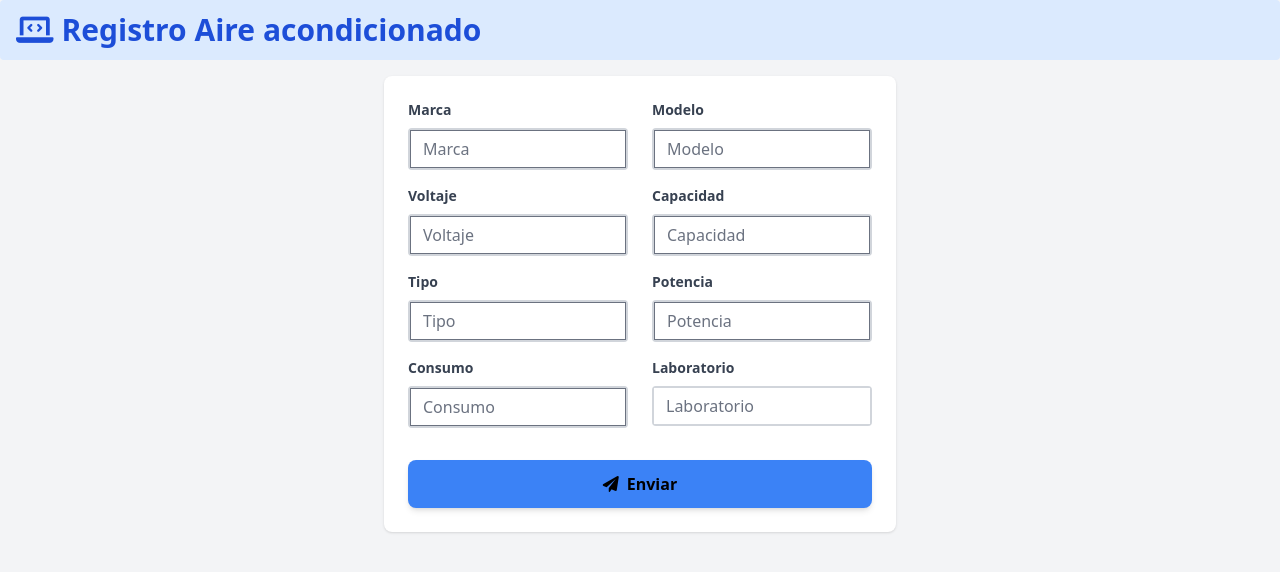
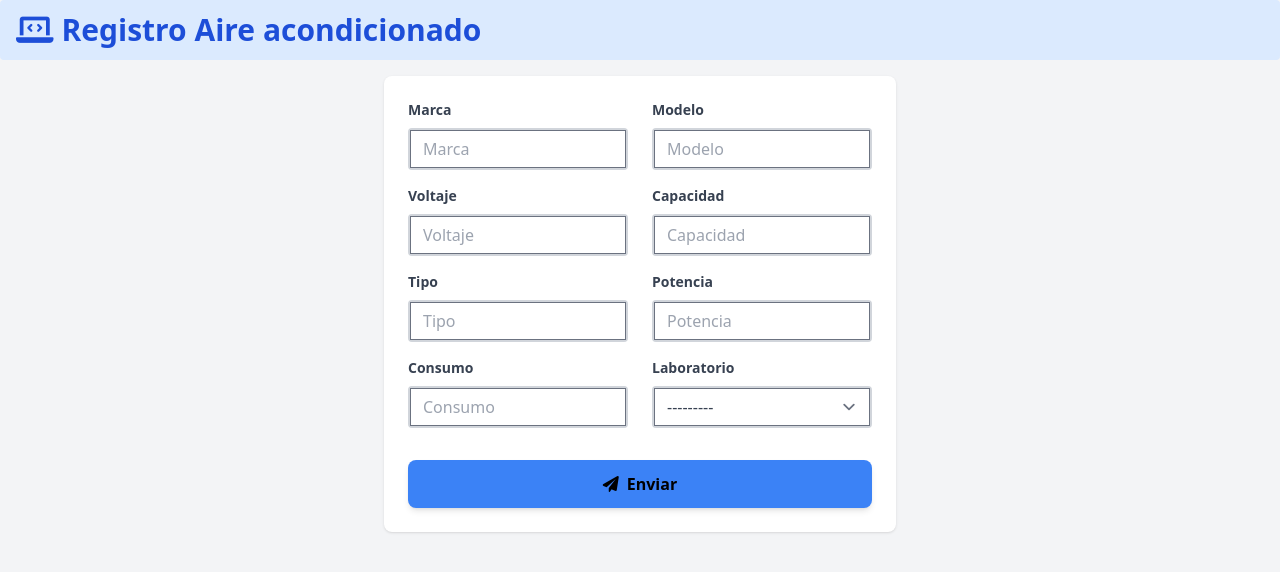
Before and after one commit to criticalRobin/App_Web_Control_Inventario_FISEI, a Django app: page /main/air/create/ in a window 1280 px wide. Shown: the top 572 px of the page. Run offline with Django 4.2, Linux system fonts and the light colour scheme; tables that the repository leaves empty hold one stand-in row (values such as "Sample post"); style sheets or scripts are compiled from the project's sources; some libraries are stand-ins or nearby versions.

Commit message:
Actualizado los estilos del template create.html

```diff
--- a/templates/create.html
+++ b/templates/create.html
@@ -5,36 +5,62 @@
     <meta charset="UTF-8" />
     <meta name="viewport" content="width=device-width, initial-scale=1.0" />
     <title>FISEI</title>
-    <link href="https://cdn.jsdelivr.net/npm/tailwindcss@2.2.19/dist/tailwind.min.css" rel="stylesheet">
+    <script src="https://cdn.tailwindcss.com"></script>
     <link href="https://cdnjs.cloudflare.com/ajax/libs/font-awesome/6.0.0-beta3/css/all.min.css" rel="stylesheet">
+    <link rel="stylesheet" href="https://cdnjs.cloudflare.com/ajax/libs/animate.css/4.1.1/animate.min.css"/>
     {% tailwind_css %}
 </head>
 <body class="bg-gray-100">
   <h1 class="text-3xl py-3 px-4 mb-4 font-semibold text-blue-700 bg-blue-100 rounded flex items-center">
     <i class="fas fa-laptop-code mr-2"></i> Registro {{ title }}
   </h1>
-    <form method="post" class="max-w-lg mx-auto p-6 bg-white rounded-lg shadow">
+    <form method="post" class="max-w-lg mx-auto p-6 bg-white rounded-lg shadow animate__animated animate__fadeIn">
       {% csrf_token %}
       <div class="flex flex-wrap -mx-3">
         {% for field in form %}
-
+          {% if field.field.widget.input_type != 'checkbox' %}
             <div class="w-full md:w-1/2 px-3 mb-4">
               <label class="block text-gray-700 text-sm font-semibold mb-2">{{ field.label }}</label>
               <div class="flex items-center border-2 border-gray-300 rounded">
-            {% if field.field.widget.input_type != 'number' %}
+                <!-- Aquí va tu código para renderizar los campos que no son de tipo 'checkbox' -->
+
+                {% if field.field.widget.input_type == 'text' %}
                 <input class="w-full py-2 px-3 text-gray-700 leading-tight focus:outline-none focus:border-blue-500" type="{{ field.field.widget.input_type }}" name="{{ field.name }}" id="{{ field.id_for_label }}" value="{{ field.value|default_if_none:'' }}" placeholder="{{ field.field.widget.attrs.placeholder|default:'' }}">
 
                 {% elif field.field.widget.input_type == 'number' %}
-              <input class="w-full py-2 px-3 text-blue-500 leading-tight focus:outline-none focus:border-green-500" type="{{ field.field.widget.input_type }}" name="{{ field.name }}" id="{{ field.id_for_label }}" value="{{ field.value|default_if_none:'' }}" placeholder="{{ field.field.widget.attrs.placeholder|default:'' }}">
+                <input class="w-full py-2 px-3 text-gray-700 leading-tight focus:outline-none focus:border-blue-500" type="{{ field.field.widget.input_type }}" name="{{ field.name }}" id="{{ field.id_for_label }}" value="{{ field.value|default_if_none:'' }}" placeholder="{{ field.field.widget.attrs.placeholder|default:'' }}">
 
                 {% elif field.field.widget.input_type == 'select' %}
-            {{ field }}
+                <select class="w-full py-2 px-3 text-gray-700 leading-tight focus:outline-none focus:border-blue-500" name="{{ field.name }}" id="{{ field.id_for_label }}">
+                  {% for choice in field.field.choices %}
+                    <option value="{{ choice.0 }}" {% if field.value == choice.0 %}selected{% endif %}>{{ choice.1 }}</option>
+                  {% endfor %}
+                </select>
+
                 {% endif %}
+
               </div>
             </div>
+          {% endif %}
+        {% endfor %}
+
+
+        {% for field in form %}
+        {% if field.field.widget.input_type == 'checkbox' %}
+          <div class="w-full md:w-1/2 px-3 mb-4">
+                 <label class="inline-flex items-center">
+                  <input type="checkbox" class="form-checkbox text-blue-500" name="{{ field.name }}" id="{{ field.id_for_label }}" {% if field.value %}checked{% endif %}>
+                  <span class="ml-2">{{ field.label }}</span>
+                </label>
+
+
+
+          </div>
+        {% endif %}
       {% endfor %}
       </div>
-      <button type="submit" class="w-full py-3 px-4 bg-blue-500 text-black font-semibold rounded-lg shadow-md hover:bg-blue-700 focus:outline-none focus:ring-2 focus:ring-blue-500 focus:ring-offset-2 mt-4">
+
+      <button type="submit" class="w-full py-3 px-4 bg-blue-500 text-black font-semibold rounded-lg shadow-md hover:bg-blue-700 focus:outline-none focus:ring-2 focus:ring-blue-500 focus:ring-offset-2 mt-4 animate__animated animate__pulse">
         <i class="fas fa-paper-plane mr-2"></i>Enviar
       </button>
     </form>
```
Lines whose indentation alone changed are shown as unchanged.
